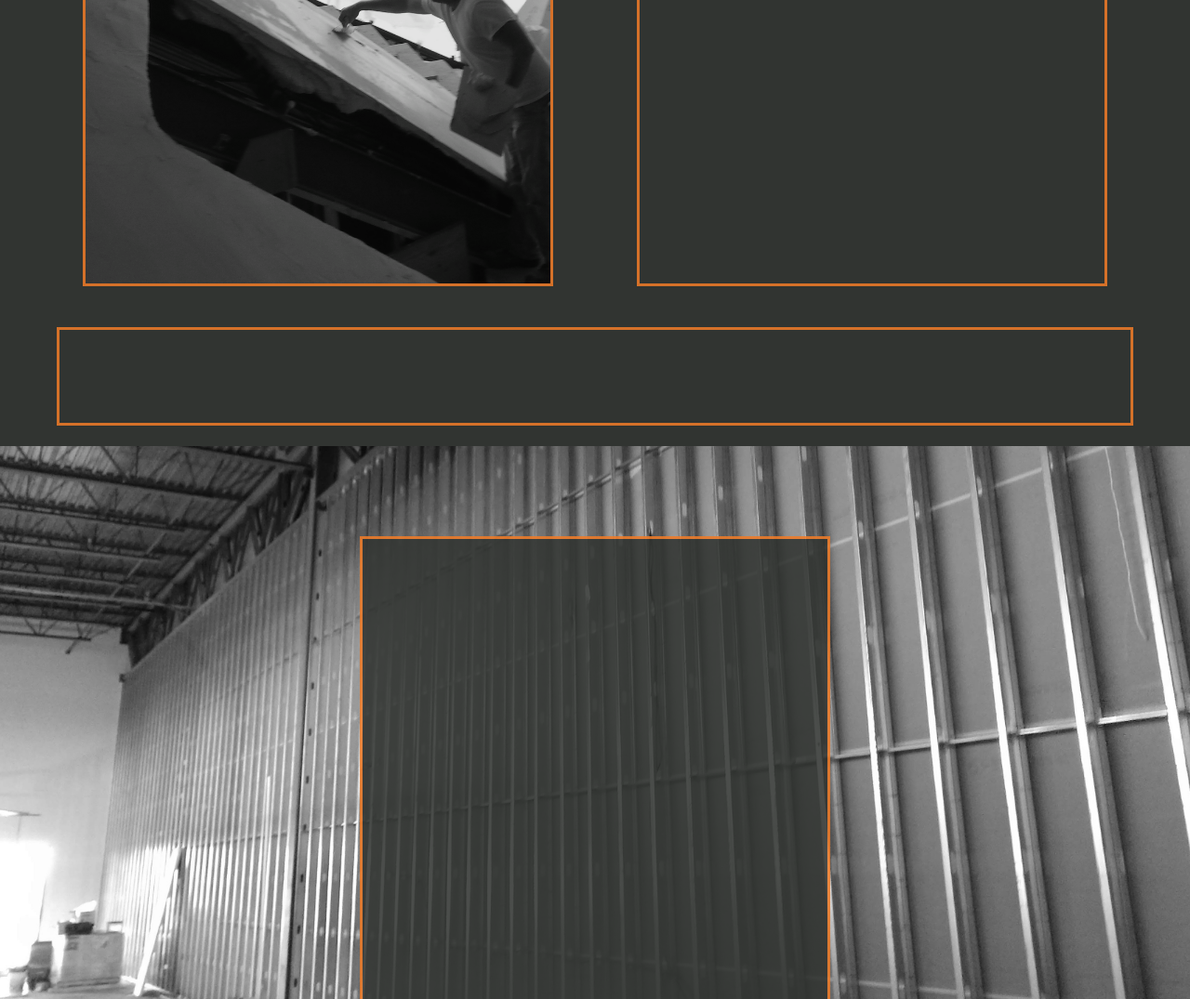
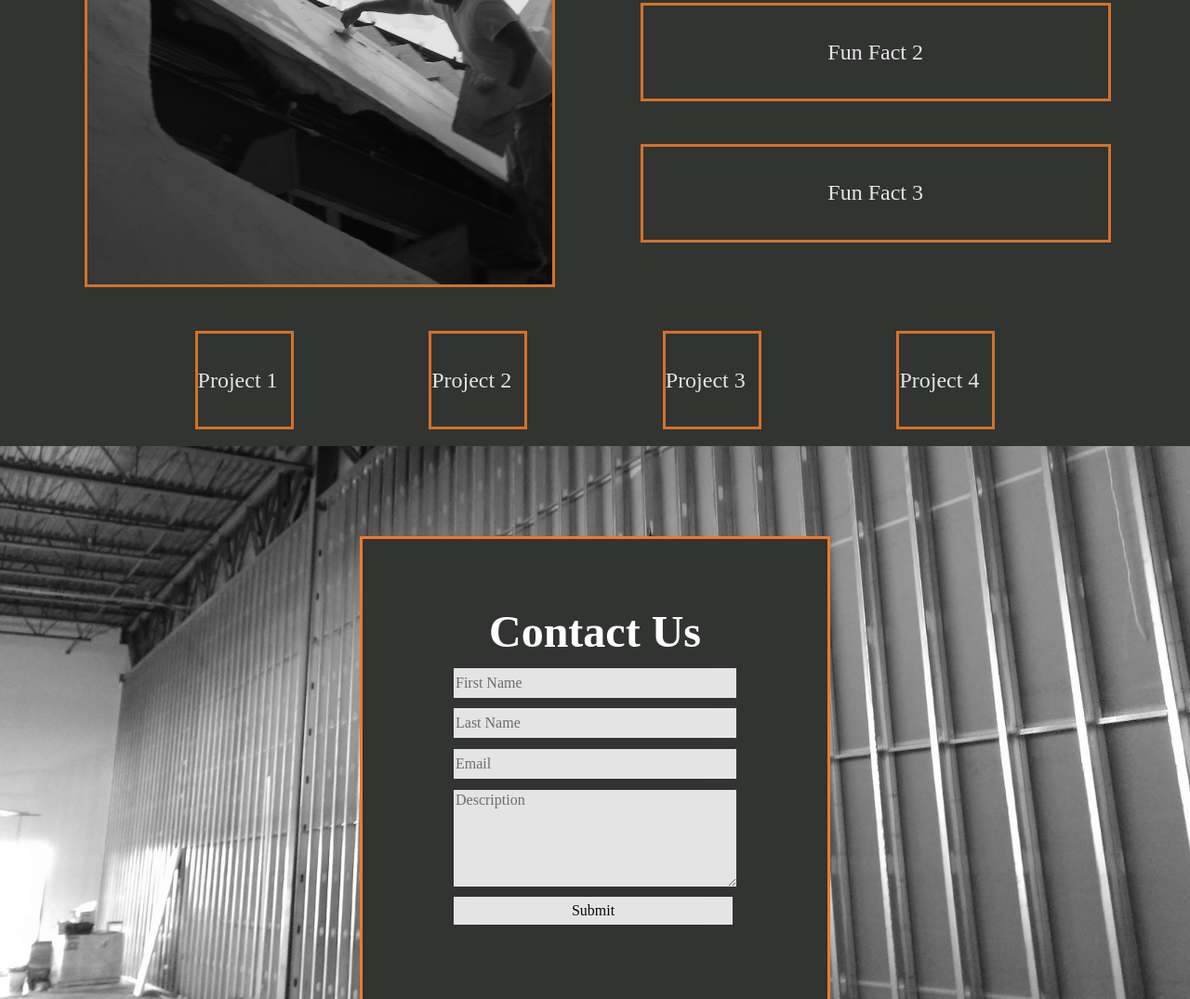
Before and after one commit to maaicle/hardkastle-drywall, a website: page client/index.html in a window 1280 px wide. Shown: the part 1725-2800 px from the top of the page at 93% size. Drawn offline with Linux system fonts and the light colour scheme.

Commit message:
included some example content in boxes

```diff
--- a/client/index.css
+++ b/client/index.css
@@ -8,6 +8,8 @@ body {
     margin: 0px;
     background-color: #313431;
     min-width: 320px;
+    font-family: montserrat;
+    color: white;
     /* width: 320px; */
 }
 
@@ -20,13 +22,22 @@ header {
     z-index: 100;
 }
 
-.header {
+p {
+    font-size: 24px;
+    margin: 0px 20px;
+}
+
+h1 {
+    font-size: 48px;
+    margin: 0px 20px;
+}
+
+footer {
     position: relative;
     height: 104.5px;
 }
 
-
-footer {
+.header {
     position: relative;
     height: 104.5px;
 }
@@ -41,6 +52,7 @@ footer {
 }
 
 .card {
+    /* height: 75vh; */
     height: 700px;
     /* width: 100%; */
     display: flex;
@@ -77,16 +89,25 @@ footer {
 }
 
 .cc {
-    /* position: relative; */
     background-color: #313431;
     border: solid;
     border-color: #ee7b28;
     height: 500px;
     width: 500px;
     flex: 0 1 auto;
+    opacity: 87%;
 
-    opacity: 87%
-    /* margin-left: 125px; */
+    /* height: 0;
+    width: 35%;
+    padding-bottom: 35% */
+
+}
+
+.card1 .cc-1 {
+    display: flex;
+    flex-direction: column;
+    justify-content: space-evenly;
+    /* align-items: center; */
 }
 
 .card1 .cc-2 {
@@ -97,6 +118,13 @@ footer {
     opacity: 0%;
 }
 
+.card2 .cc-2 {
+    display: flex;
+    flex-direction: column;
+    justify-content: space-evenly;
+    /* align-items: center; */
+}
+
 .card3 .cc-1 {
     background-image: url(pics/paint-hole-window-bw.jpg);
     background-repeat: no-repeat;
@@ -105,27 +133,109 @@ footer {
     /* background-attachment: fixed; */
 }
 
+.card3 .cc-2 {
+    opacity: 100%;
+    border:none;
+    display: flex;
+    flex-direction: column;
+    justify-content: space-evenly;
+}
+
+.fun-fact {
+    background-color: #313431;
+    border: solid;
+    border-color: #ee7b28;
+    height: 100px;
+    width: 100%;
+    flex: 0 1 auto;
+    opacity: 87%;
+
+    display: flex;
+    justify-content: space-evenly;
+    align-items: center;
+}
+
+
 .card3 .cc-3 {
     height: 100px;
-    /* flex-grow: 1; */
+    opacity: 100%;
     width: 90vw;
+    border: none;
     align-self: flex-end;
+    display: flex;
+    justify-content: space-evenly;
+}
+
+.project-box {
+    background-color: #313431;
+    border: solid;
+    border-color: #ee7b28;
+    height: 100px;
+    width: 100px;
+    flex: 0 1 auto;
+    opacity: 87%;
+
+    display: flex;
+    align-items: center;
+}
+
+.pb-text {
+    margin: 0px;
+    text-align: center;
+    /* font-size: 24px; */
+}
+
+.card4 .cc-1 {
+    display: flex;
+    flex-direction: column;
+    justify-content: center;
+    align-items: center;
+    opacity: 100%;
+}
+
+.qb-form {
+    display: flex;
+    flex-direction: column;
+    justify-content: space-evenly;
+    height: 300px;
+}
+
+.quote-box {
+    background-color: white;
+    border: none;
+    border-radius: 0%;
+    border-color: #ee7b28;
+    /* height: 100px; */
+    width: 300px;
+    height: 30px;
+    flex: 0 1 auto;
+    opacity: 87%;
+    font-family: montserrat;
+    font-size: 16px;
+}
+
+.quote-box:focus {
+    border-radius: 0%;
+    outline: none;
+    /* background-color: #ee7b28;
+    color: white; */
+    /* border: solid; */
+    /* width: 400px; */
+    /* outline-color: #e0832f; */
+}
+
+.qb-4 {
+    height: 100px;
+    text-align: start;
 }
 
 
 /* Medium screens */
 @media all and (max-width: 1100px) {
     .card {
-        /* display: flex; */
-        flex-wrap: nowrap;
+        /* flex-wrap: nowrap; */
         flex-direction: column;
       /* justify-content: center; */
-    }
-
-    .cc {
-        margin: auto;
-        left: auto;
-        top: auto;
     }
 
     .card1 .cc-2 {
@@ -163,9 +273,19 @@ footer {
         width: 300px;
     }
 
-    /* .card3 .cc-3 {
-        height: 100px;
-        width: 300px;
-    } */
+    .project-box {
+        width: 50px;
+        height: 50px;
+    }
+
+    p {
+        font-size: 16px;
+        margin: 0px 20px;
+    }
+
+    h1 {
+        font-size: 24px;
+        margin: 0px 20px;
+    }
 
   }
--- a/client/index.html
+++ b/client/index.html
@@ -16,20 +16,52 @@
     <div class="header"></div>
     <section class="card-cont">
         <section class="card1 card">
-            <div class="cc cc-1"></div>
+            <div class="cc cc-1">
+                <h1>Applying Design to Structure</h1>
+                <p>
+                    Etablished in 2014 HardKastle Drywall speciallizes in all things drywall.
+                    From patching to complete remodels with expertise in pre-cast gypsum and concrete installation.
+                    Based out of the greater Salt Lake City area with jobs completed as far east as New York and Washington D.C.
+                </p>
+            </div>
             <div class="cc cc-2"></div>
         </section>
         <section class="card2 card">
             <div class="cc cc-1"></div>
-            <div class="cc cc-2"></div>
+            <div class="cc cc-2">
+                <h1>About the owner</h1>
+                <p>
+                    Ernesto Hardcastle has been throwin' gyprock for a hundred years.
+                    When he's sheetrockin you'll come a knockin, for more services like crown molding and pre-fabricated corporate art.
+                    Known by many as The Mad Mudder of Magna, The Tazmanian Taper, and The Dusty Da Vinci. This guy will nail your stuff to the wall!
+                </p>
+            </div>
         </section>
         <section class="card3 card">
             <div class="cc cc-1"></div>
-            <div class="cc cc-2"></div>
-            <div class="cc cc-3"></div>
+            <div class="cc cc-2">
+                <div class="fun-fact ff-1"><p class="ff-text fft-1">Fun Fact 1</p></div>
+                <div class="fun-fact ff-2"><p class="ff-text fft-1">Fun Fact 2</p></div>
+                <div class="fun-fact ff-3"><p class="ff-text fft-1">Fun Fact 3</p></div>
+            </div>
+            <div class="cc cc-3">
+                <div class="project-box pb-2"><p class="pb-text pbt-1">Project 1</p></div>
+                <div class="project-box pb-3"><p class="pb-text pbt-2">Project 2</p></div>
+                <div class="project-box pb-4"><p class="pb-text pbt-3">Project 3</p></div>
+                <div class="project-box pb-1"><p class="pb-text pbt-4">Project 4</p></div>
+            </div>
         </section>
         <section class="card4 card">
-            <div class="cc cc-1"></div>
+            <div class="cc cc-1">
+                <h1 class="qb-text">Contact Us</h1>
+                <section class="qb-form">
+                    <input type="text" placeholder="First Name" class="quote-box qb-1">
+                    <input type="text" Placeholder="Last Name" class="quote-box qb-2">
+                    <input type="email" placeholder="Email" class="quote-box qb-3">
+                    <textarea placeholder="Description" class="quote-box qb-4"></textarea>
+                    <input type="submit" class="quote-box submit">
+                </section>
+            </div>
         </section>
     </section>
     <footer></footer>
```
